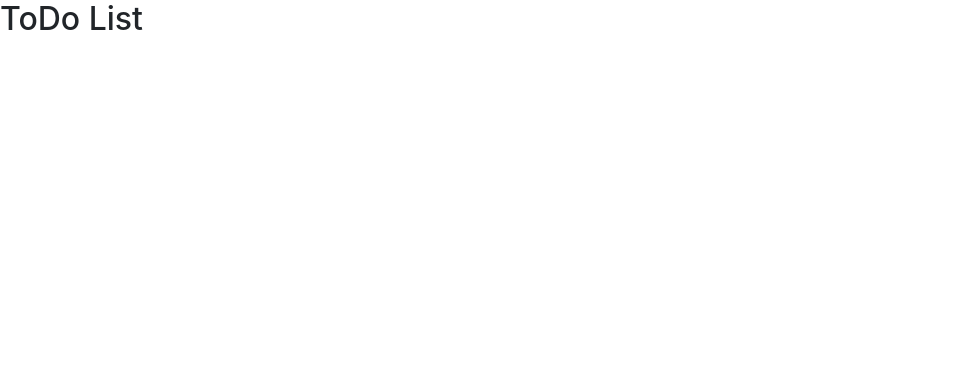
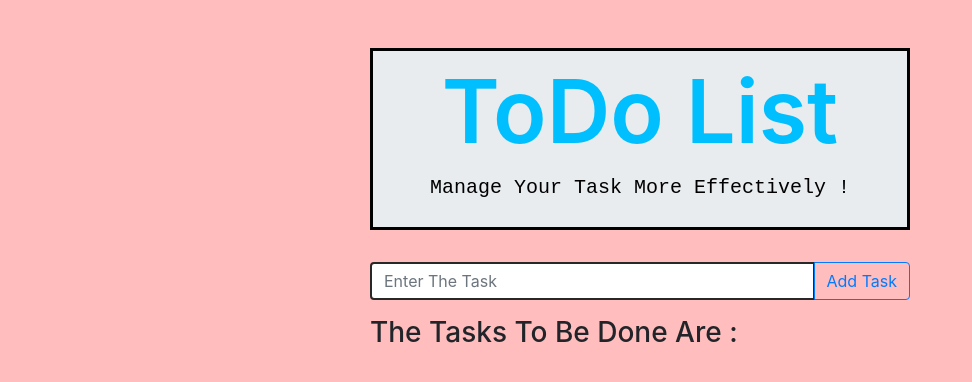
Before and after one commit to shubhamjha25/Multi-Tools, a React (Create React App) app: page /todo in a window 1280 px wide. Shown: the top 382 px of the page, without its empty margins (0-972 px from the left). Built offline with nearby package versions, Linux system fonts and the light colour scheme.

Commit message:
Adding ToDo List

```diff
--- a/src/Components/Widgets/ToDo-List/ToDo.css
+++ b/src/Components/Widgets/ToDo-List/ToDo.css
@@ -0,0 +1,40 @@
+.App {
+    text-align: center;
+}
+
+.wrap-todo {
+    background-color: #ffbdbd;
+    height: 100vh;
+}
+
+.jumbotron{
+    text-align: center;
+    border-radius: 10px;
+    border: 3.5px solid black;
+}
+
+.display-2 {
+    color: deepskyblue;
+    font-weight: 600 !important;
+}
+
+.lead {
+    color: black;
+    font-family: monospace;
+}
+
+.form-control {
+    border: 2px solid #282828 !important;
+}
+
+.list-group-item {
+    border: 2px solid #282828 !important;
+    border-radius: 10px 10px 10px 10px;
+    margin-bottom: 10px;
+}
+
+@media (max-width: 576px) {
+    .wrap-todo {
+        height: auto;
+    }
+}
--- a/src/Components/Widgets/ToDo-List/ToDo.js
+++ b/src/Components/Widgets/ToDo-List/ToDo.js
@@ -1,11 +1,75 @@
-import React from 'react';
+import React, { Component } from 'react';
+import './ToDo.css';
 
-const ToDoList = () => {
+class ToDoList extends Component {
+
+  state = {
+    todoList : []
+  }
+
+  render(){
     return (
-        <div>
-            <h2>ToDo List</h2>
+      <div className="wrap-todo">
+        <div className="container">
+
+          <div className="row">
+
+              <div className="col-md-6 offset-md-3 mt-5">
+
+                <div className="jumbotron jumbotron-fluid py-2">
+                  <div className="container">
+                    <h1 className="display-2"> ToDo List </h1>
+                    <p className="lead">Manage Your Task More Effectively !</p>
+                  </div>
+                </div>
+
+                <form className="mb-3" onSubmit={this.handleFormSubmit}>
+                  <div className="input-group">
+                    <input type="text" name="todotask" className="form-control" placeholder="Enter The Task"/>
+                    <div className="input-group-append">
+                      <button type="submit" className="btn btn-outline-primary">Add Task</button>
+                    </div>
+                  </div>
+                </form>
+
+                <ul className="list-group">
+                  <h3>The Tasks To Be Done Are : </h3>
+                  {
+                    this.state.todoList.map(
+                      (item, index) => {
+                        return (<li className="list-group-item" key="index">
+                                {item}
+                                <button className="btn btn-outline-success float-right" onClick={(event) => {this.delTask(event, index)}}>Done</button>
+                              </li>);
+                      }
+                    )
+                  }
+                </ul>
+
+              </div>
+          </div>
         </div>
-    );
+      </div>
+
+      );
+  }
+
+  handleFormSubmit = (event) => {
+    var taskDef = event.target.elements.todotask.value;
+    if(taskDef.length > 0) {
+      this.setState({
+        todoList:[...this.state.todoList, taskDef]
+      })
+      event.target.reset()
+    }
+    event.preventDefault();
+  }
+
+  delTask = (event, index) => {
+    var taskArray = [...this.state.todoList]
+    taskArray.splice(index,1)
+    this.setState({todoList:taskArray})
+  }
 }
 
 export default ToDoList;
```
